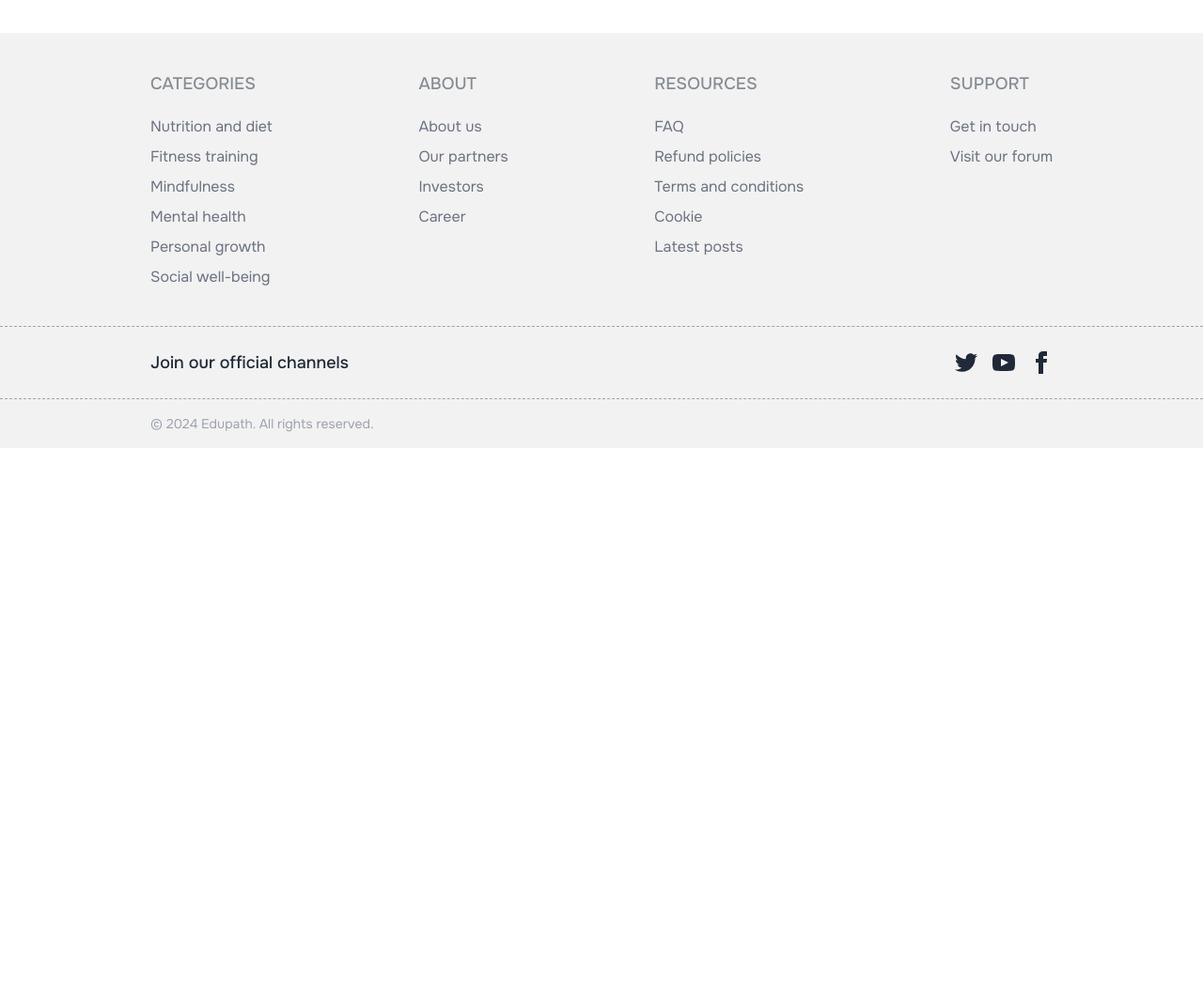
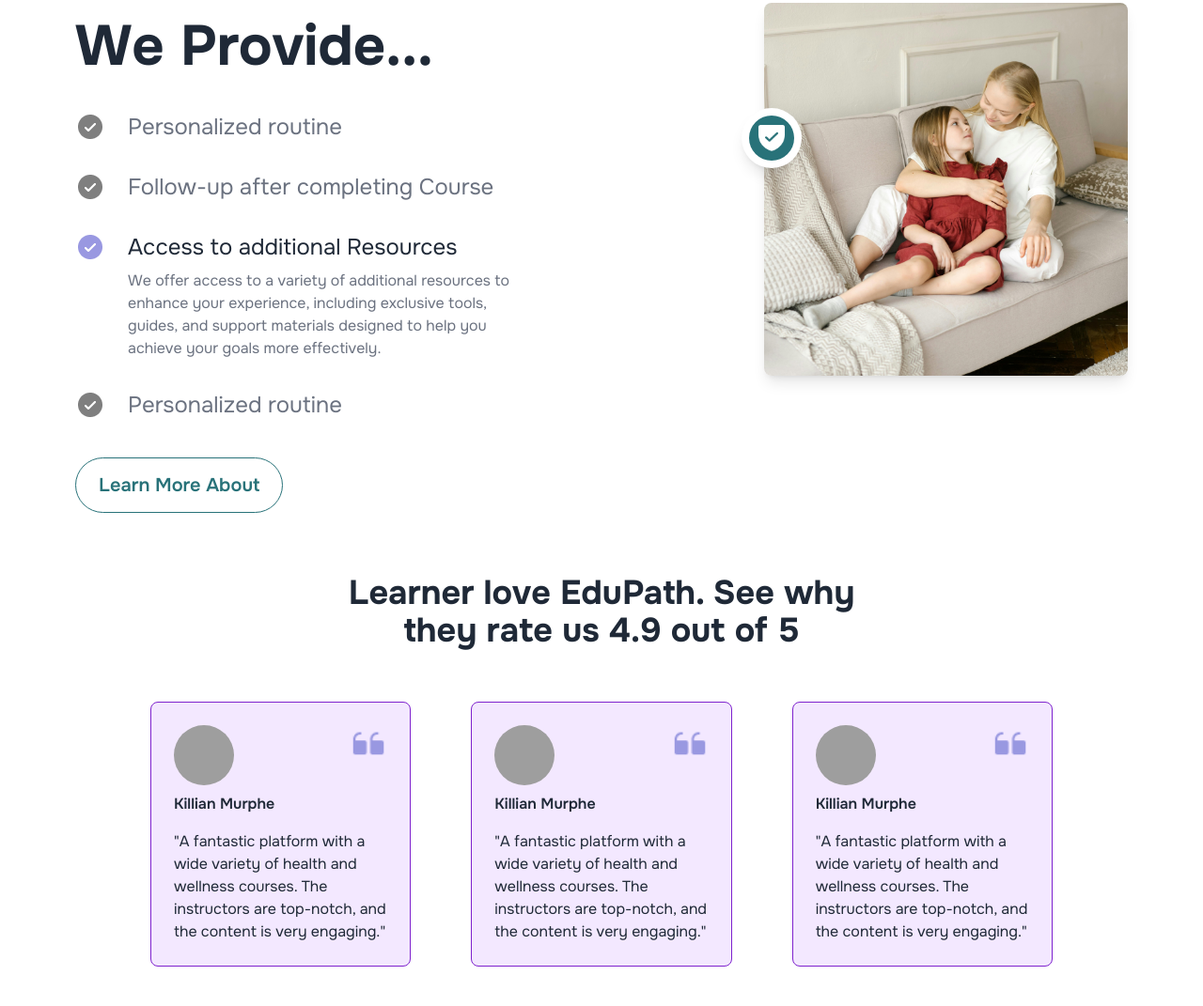
Before and after one commit to shodorsonnath/Task-For-Frontend-Developer, a plain HTML site: page index.html in a window 1280 px wide. Shown: the part 1541-2612 px from the top of the page at 94% size. Before the commit the page ends 2018 px from the top, so only its background shows below. Drawn offline with nearby package versions, Linux system fonts and the light colour scheme; grey boxes are pictures that could not be loaded.

Commit message:
Complete Rating Part

```diff
--- a/index.html
+++ b/index.html
@@ -121,14 +121,13 @@
           </div>
           <p class="text-lg lg:text-xl">4.9 (566)</p>
         </div>
-        <h1 class="text-3xl lg:text-6xl md:text-5xl font-bold mb-4 md:mb-8 mt-4">#1 Platform <br
-            class="hidden md:block"> Powering
-          Health <br class="hidden md:block"> and Wellness</h1>
+        <h1 class="text-3xl lg:text-6xl md:text-3xl font-bold mb-4 md:mb-8 mt-4">#1 Platform <br> Powering
+          Health <br> and Wellness</h1>
         <p class="text-lg lg:text-xl md:text-xl mb-4">We're restoring home as the primary <br class="hidden md:block">
           place of
           personal well-being</p>
         <p class="text-sm lg:text-base md:text-base mb-6 text-gray-500">
-          Health is not just about what you're eating. It's also <br class="hidden md:block"> about what you're thinking
+          Health is not just about what you're eating. It's also <br> about what you're thinking
           and saying
         </p>
         <div class="flex flex-col lg:flex-row text-center justify-center md:justify-start gap-4">
@@ -164,7 +163,7 @@
     <!-- bannar section end -->
 
     <!-- popular course section start -->
-    <section class="mt-12 lg:mt-24 flex flex-col mx-8 lg:mx-44">
+    <section class="mt-12 mb-14 lg:mt-20 lg:mb-24 flex flex-col mx-8 lg:mx-40 md:mx-10">
       <div class="flex justify-between items-center">
         <div>
           <h1 class="text-3xl lg:text-4xl font-bold mb-4 lg:mb-6">Our popular courses</h1>
@@ -175,17 +174,13 @@
         </div>
         <div class="hidden lg:flex gap-5">
           <div class="relative border-4 border-gray-300 rounded-full w-14 h-14 flex justify-center items-center">
-            <img class="absolute w-10 h-10 rounded-full object-cover" src="images/slider2.png"
-              alt="Slider Image 2">
+            <img class="absolute w-10 h-10 rounded-full object-cover" src="images/slider2.png" alt="Slider Image 2">
           </div>
           <div class="relative border-4 border-gray-600 rounded-full w-14 h-14 flex justify-center items-center">
-            <img class="absolute w-10 h-10 rounded-full object-cover" src="images/slider1.png"
-              alt="Slider Image 1">
+            <img class="absolute w-10 h-10 rounded-full object-cover" src="images/slider1.png" alt="Slider Image 1">
           </div>
         </div>
       </div>
-
-
       <div class="grid grid-cols-1 md:grid-cols-2 lg:grid-cols-3 gap-10 md:gap-10 lg:gap-16 lg:px-0 md:px-10">
         <!-- card 1 -->
         <div class="card bg-base-100 min-w-80 md:w-80 lg:w-96 shadow-xl">
@@ -341,6 +336,106 @@
         <!-- card3 end -->
       </div>
     </section>
+    <!-- popular course section end -->
+
+    <!-- we Provide section-->
+    <section class="flex flex-col md:flex-row justify-center gap-10 lg:gap-48 md:gap-20 px-6 mt-5 md:px-20">
+      <div class="text-center md:text-left">
+        <h1 class="text-3xl lg:text-6xl md:text-3xl font-bold mb-5 lg:mb-10 md:mb-5 mt-4">We Provide...</h1>
+
+        <div class="flex justify-center lg:justify-start items-center gap-6 mt-3 lg:mt-5 mb-3 lg:mb-8">
+          <img src="images/mark1.png" alt="">
+          <p class="text-lg lg:text-2xl text-gray-500"> Personalized routine</p>
+        </div>
+        <div class="flex justify-center lg:justify-start items-center gap-6 mt-3 lg:mt-5 mb-3 lg:mb-8">
+          <img src="images/mark1.png" alt="">
+          <p class="text-lg lg:text-2xl text-gray-500"> Follow-up after completing Course </p>
+        </div>
+        <div>
+          <div class="flex justify-center lg:justify-start items-center gap-6">
+            <img src="images/mark2.png" alt="">
+            <p class="text-lg lg:text-2xl"> Access to additional Resources </p>
+          </div>
+          <p class="mt-2 lg:mt-2 mb-3 lg:mb-8 lg:px-14 px-5 text-gray-500">We offer access to a variety of additional
+            resources to enhance your experience, including exclusive tools, guides, and support materials designed to
+            help you achieve your goals more effectively.</p>
+        </div>
+        <div class="flex justify-center lg:justify-start items-center gap-6 lg:mt-5 mb-10 lg:mb-14">
+          <img src="images/mark1.png" alt="">
+          <p class="text-xl lg:text-2xl text-gray-500"> Personalized routine</p>
+        </div>
+        <div class="">
+          <a
+            class="border border-[#287279] px-5 py-3 lg:px-6 lg:py-4 md:py-2 lg:text-xl md:text-xs text-[#287279] rounded-full font-semibold">Learn
+            More About</a>
+        </div>
+      </div>
+
+      <!-- Image Section -->
+      <div class="relative w-full max-w-lg">
+        <img src="images/weprovide.png" alt="" class="w-full h-auto rounded-lg shadow-lg">
+        <div
+          class="absolute top-16 sm:top-24 md:top-28 -left-4 sm:-left-6 w-14 sm:w-16 h-14 sm:h-16 bg-white rounded-full flex items-center justify-center shadow-lg">
+          <div class="w-10 sm:w-12 h-10 sm:h-12 bg-[#287279] rounded-full flex items-center justify-center">
+            <img src="images/mark.png" alt="" class="w-6 sm:w-7 h-6 sm:h-7">
+          </div>
+        </div>
+      </div>
+    </section>
+    <!-- we provide section end -->
+
+    <!-- rating section start -->
+    <section class="mt-12 mb-14 lg:mt-20 lg:mb-24 flex flex-col mx-8 lg:mx-40 md:mx-10">
+      <div class="flex justify-center items-center text-center">
+        <h1 class="text-xl lg:text-4xl font-bold mb-6 lg:mb-14">Learner love EduPath. See why <br> they rate us 4.9 out
+          of 5</h1>
+      </div>
+      <div class="grid grid-cols-1 md:grid-cols-2 lg:grid-cols-3 gap-10 md:gap-10 lg:gap-16 lg:px-0 md:px-10">
+        <!-- card 1 -->
+        <div class="bg-purple-100 border border-purple-700 p-6 rounded-lg">
+          <div class="flex justify-between">
+            <div class="avatar">
+              <div class="w-16 rounded-full">
+                <img src="https://img.daisyui.com/images/stock/photo-1534528741775-53994a69daeb.webp" />
+              </div>
+            </div>
+            <img class="h-10" src="images/in.png" alt="">
+          </div>
+          <p class="mt-2 font-semibold">Killian Murphe</p>
+          <p class="mt-4">"A fantastic platform with a wide variety of health and wellness courses. The instructors are
+            top-notch, and the content is very engaging."</p>
+        </div>
+        <!-- card 2 -->
+        <div class="bg-purple-100 border border-purple-700 p-6 rounded-lg">
+          <div class="flex justify-between">
+            <div class="avatar">
+              <div class="w-16 rounded-full">
+                <img src="https://img.daisyui.com/images/stock/photo-1534528741775-53994a69daeb.webp" />
+              </div>
+            </div>
+            <img class="h-10" src="images/in.png" alt="">
+          </div>
+          <p class="mt-2 font-semibold">Killian Murphe</p>
+          <p class="mt-4">"A fantastic platform with a wide variety of health and wellness courses. The instructors are
+            top-notch, and the content is very engaging."</p>
+        </div>
+        <!-- card 3 -->
+        <div class="bg-purple-100 border border-purple-700 p-6 rounded-lg">
+          <div class="flex justify-between">
+            <div class="avatar">
+              <div class="w-16 rounded-full">
+                <img src="https://img.daisyui.com/images/stock/photo-1534528741775-53994a69daeb.webp" />
+              </div>
+            </div>
+            <img class="h-10" src="images/in.png" alt="">
+          </div>
+          <p class="mt-2 font-semibold">Killian Murphe</p>
+          <p class="mt-4">"A fantastic platform with a wide variety of health and wellness courses. The instructors are
+            top-notch, and the content is very engaging."</p>
+        </div>
+      </div>
+    </section>
+
 
   </main>
   <!-- footer section start -->
```
Also changed, not shown: images/in.png (added), images/mark.png (added), images/mark1.png (added), images/mark2.png (added), images/weprovide.png (added).
